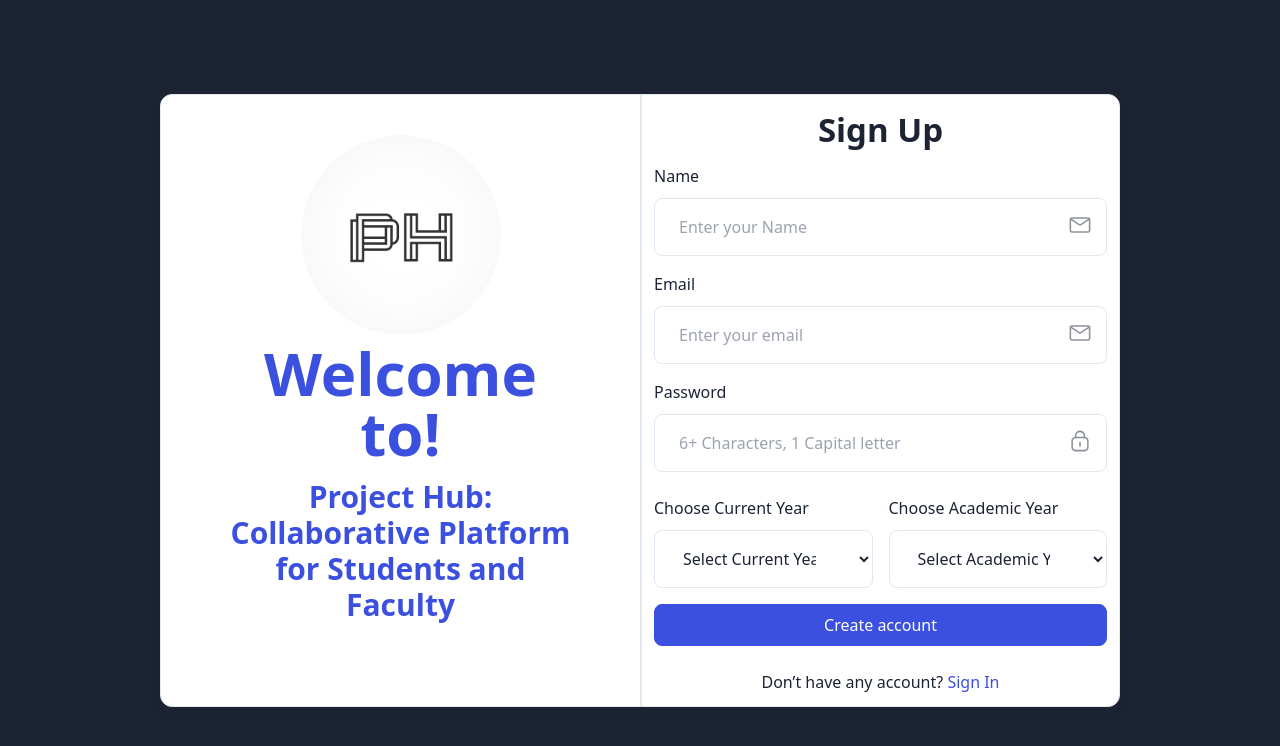
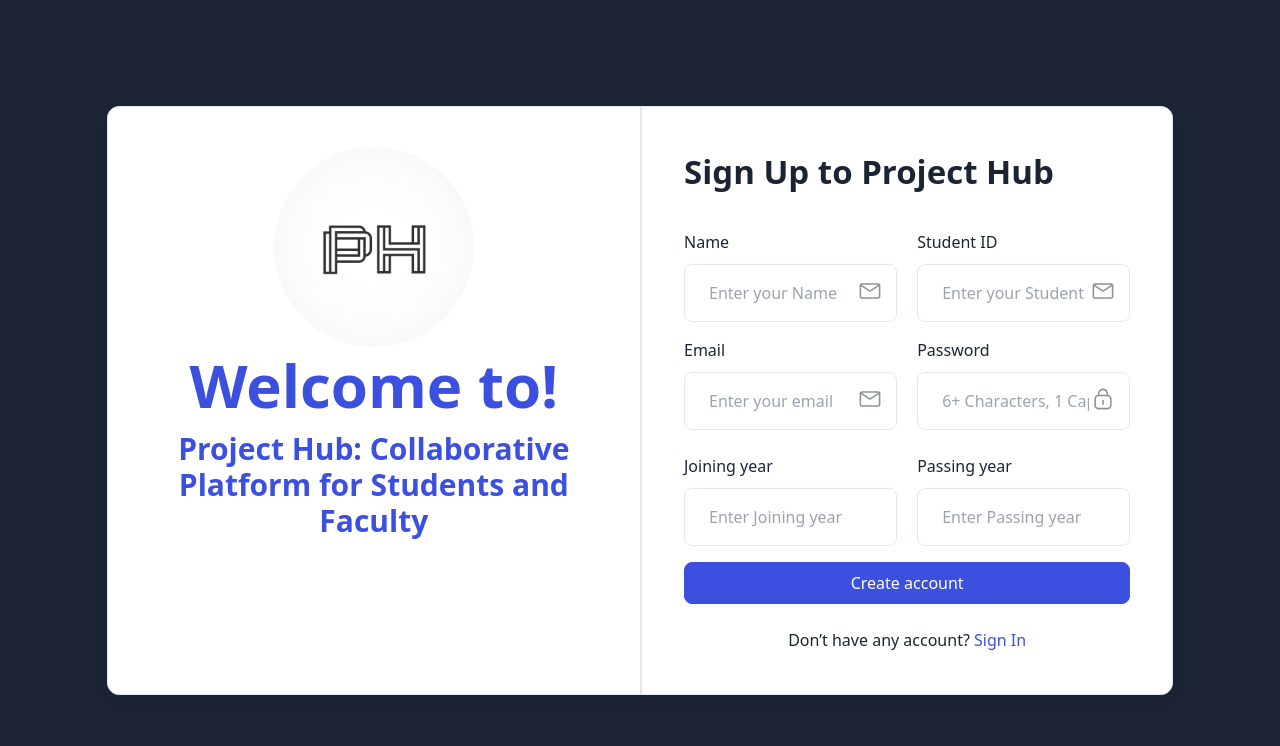
Before and after one commit to Zaid1681/Project_Hub, a React (Vite) app: page /auth/signup in a window 1280 px wide. Shown: the top 746 px of the page. Built offline with nearby package versions, Linux system fonts and the light colour scheme; a small style sheet from the web is missing.

Commit message:
Changes in SignUp Page and Minor changes

```diff
--- a/src/pages/Authentication/SignUp.jsx
+++ b/src/pages/Authentication/SignUp.jsx
@@ -60,7 +60,7 @@
             background: 'linear-gradient(to right, #3C50E0, #3C50E0',
             padding: '10px 50px',
           },
-          onClick: function () {}, // Callback after click
+          onClick: function () { }, // Callback after click
         }).showToast();
         setTimeout(() => {
           navigate('/');
@@ -88,7 +88,7 @@
   return (
     <>
       <div className="flex h-screen items-center justify-center bg-black text-black">
-        <div className="m-0 flex w-3/4 max-w-screen-xl rounded-xl  rounded-sm border border-stroke bg-white p-0 shadow-default dark:border-strokedark dark:bg-boxdark">
+        <div className="m-0 flex w-10/12 max-w-screen-xl rounded-xl  border border-stroke bg-white p-0 shadow-default dark:border-strokedark dark:bg-boxdark">
           <div className="hidden w-full xl:block xl:w-1/2">
             <div>
               <img
@@ -112,13 +112,14 @@
           </div>
 
           <div className="w-full border-stroke dark:border-strokedark xl:w-1/2 xl:border-l-2">
-            <div className="w-full  sm:p-13 xl:p-3">
+            <div className="w-full p-4 sm:p-12.5 xl:p-10.5">
               {/* <span className="mb-1.5 block font-medium">Start for free</span> */}
-              <h2 className="mb-3 text-center text-2xl font-bold text-black dark:text-white sm:text-title-xl2">
-                Sign Up
+              <h2 className="mb-9 text-2xl font-bold text-black dark:text-white sm:text-title-xl2">
+                Sign Up to Project Hub
               </h2>
 
               <form onSubmit={handleRegisterSubmit}>
+                <div className='flex gap-5'>
                   <div className="mb-4">
                     <label className="mb-2.5 block font-medium text-black dark:text-white">
                       Name
@@ -154,6 +155,42 @@
                   </div>
                   <div className="mb-4">
                     <label className="mb-2.5 block font-medium text-black dark:text-white">
+                      Student ID
+                    </label>
+                    <div className="relative">
+                      <input
+                        type="text"
+                        value={registerData.name}
+                        name="name"
+                        onChange={handleRegisterInputChange}
+                        placeholder="Enter your Student ID"
+                        className="w-full rounded-lg border border-stroke bg-transparent py-4 pl-6 pr-10 outline-none focus:border-primary focus-visible:shadow-none dark:border-form-strokedark dark:bg-form-input dark:focus:border-primary"
+                      />
+
+                      <span className="absolute right-4 top-4">
+                        <svg
+                          className="fill-current"
+                          width="22"
+                          height="22"
+                          viewBox="0 0 22 22"
+                          fill="none"
+                          xmlns="http://www.w3.org/2000/svg"
+                        >
+                          <g opacity="0.5">
+                            <path
+                              d="M19.2516 3.30005H2.75156C1.58281 3.30005 0.585938 4.26255 0.585938 5.46567V16.6032C0.585938 17.7719 1.54844 18.7688 2.75156 18.7688H19.2516C20.4203 18.7688 21.4172 17.8063 21.4172 16.6032V5.4313C21.4172 4.26255 20.4203 3.30005 19.2516 3.30005ZM19.2516 4.84692C19.2859 4.84692 19.3203 4.84692 19.3547 4.84692L11.0016 10.2094L2.64844 4.84692C2.68281 4.84692 2.71719 4.84692 2.75156 4.84692H19.2516ZM19.2516 17.1532H2.75156C2.40781 17.1532 2.13281 16.8782 2.13281 16.5344V6.35942L10.1766 11.5157C10.4172 11.6875 10.6922 11.7563 10.9672 11.7563C11.2422 11.7563 11.5172 11.6875 11.7578 11.5157L19.8016 6.35942V16.5688C19.8703 16.9125 19.5953 17.1532 19.2516 17.1532Z"
+                              fill=""
+                            />
+                          </g>
+                        </svg>
+                      </span>
+                    </div>
+                  </div>
+                </div>
+
+                <div className='flex gap-5'>
+                  <div className="mb-4">
+                    <label className="mb-2.5 block font-medium text-black dark:text-white">
                       Email
                     </label>
                     <div className="relative">
@@ -185,7 +222,6 @@
                       </span>
                     </div>
                   </div>
-
                   <div className="mb-6">
                     <label className="mb-2.5 block font-medium text-black dark:text-white">
                       Password
@@ -223,11 +259,82 @@
                       </span>
                     </div>
                   </div>
+                  {/* <div className="mb-6">
+                    <label className="mb-2.5 block font-medium text-black dark:text-white">
+                      Confrim Password
+                    </label>
+                    <div className="relative">
+                      <input
+                        type="password"
+                        value={registerData.password}
+                        placeholder="6+ Characters, 1 Capital letter"
+                        name="password"
+                        onChange={handleRegisterInputChange}
+                        className="w-full rounded-lg border border-stroke bg-transparent py-4 pl-6 pr-10 outline-none focus:border-primary focus-visible:shadow-none dark:border-form-strokedark dark:bg-form-input dark:focus:border-primary"
+                      />
 
-                <div className="flex space-x-4">
+                      <span className="absolute right-4 top-4">
+                        <svg
+                          className="fill-current"
+                          width="22"
+                          height="22"
+                          viewBox="0 0 22 22"
+                          fill="none"
+                          xmlns="http://www.w3.org/2000/svg"
+                        >
+                          <g opacity="0.5">
+                            <path
+                              d="M16.1547 6.80626V5.91251C16.1547 3.16251 14.0922 0.825009 11.4797 0.618759C10.0359 0.481259 8.59219 0.996884 7.52656 1.95938C6.46094 2.92188 5.84219 4.29688 5.84219 5.70626V6.80626C3.84844 7.18438 2.33594 8.93751 2.33594 11.0688V17.2906C2.33594 19.5594 4.19219 21.3813 6.42656 21.3813H15.5016C17.7703 21.3813 19.6266 19.525 19.6266 17.2563V11C19.6609 8.93751 18.1484 7.21876 16.1547 6.80626ZM8.55781 3.09376C9.31406 2.40626 10.3109 2.06251 11.3422 2.16563C13.1641 2.33751 14.6078 3.98751 14.6078 5.91251V6.70313H7.38906V5.67188C7.38906 4.70938 7.80156 3.78126 8.55781 3.09376ZM18.1141 17.2906C18.1141 18.7 16.9453 19.8688 15.5359 19.8688H6.46094C5.05156 19.8688 3.91719 18.7344 3.91719 17.325V11.0688C3.91719 9.52189 5.15469 8.28438 6.70156 8.28438H15.2953C16.8422 8.28438 18.1141 9.52188 18.1141 11V17.2906Z"
+                              fill=""
+                            />
+                            <path
+                              d="M10.9977 11.8594C10.5852 11.8594 10.207 12.2031 10.207 12.65V16.2594C10.207 16.6719 10.5508 17.05 10.9977 17.05C11.4102 17.05 11.7883 16.7063 11.7883 16.2594V12.6156C11.7883 12.2031 11.4102 11.8594 10.9977 11.8594Z"
+                              fill=""
+                            />
+                          </g>
+                        </svg>
+                      </span>
+                    </div>
+                  </div> */}
+                </div>
+
+                <div className='flex gap-5'>
+                  <div className="mb-4">
+                    <label className="mb-2.5 block font-medium text-black dark:text-white">
+                      Joining year
+                    </label>
+                    <div className="relative">
+                      <input
+                        type="text"
+                        value={registerData.name}
+                        name="name"
+                        onChange={handleRegisterInputChange}
+                        placeholder="Enter Joining year"
+                        className="w-full rounded-lg border border-stroke bg-transparent py-4 pl-6 pr-10 outline-none focus:border-primary focus-visible:shadow-none dark:border-form-strokedark dark:bg-form-input dark:focus:border-primary"
+                      />
+                    </div>
+                  </div>
+                  <div className="mb-4">
+                    <label className="mb-2.5 block font-medium text-black dark:text-white">
+                      Passing year
+                    </label>
+                    <div className="relative">
+                      <input
+                        type="text"
+                        value={registerData.name}
+                        name="name"
+                        onChange={handleRegisterInputChange}
+                        placeholder="Enter Passing year"
+                        className="w-full rounded-lg border border-stroke bg-transparent py-4 pl-6 pr-10 outline-none focus:border-primary focus-visible:shadow-none dark:border-form-strokedark dark:bg-form-input dark:focus:border-primary"
+                      />
+                    </div>
+                  </div>
+                </div>
+
+                {/* <div className="flex space-x-4">
                   <div className="mb-4 flex-1">
                     <label className="mb-2.5 block font-medium text-black dark:text-white">
-                      Choose Current Year
+                      select year
                     </label>
                     <div className="relative">
                       <select
@@ -253,7 +360,7 @@
                           xmlns="http://www.w3.org/2000/svg"
                         >
                           {/* SVG content */}
-                        </svg>
+                {/* </svg>
                       </span>
                     </div>
                   </div>
@@ -283,11 +390,11 @@
                           xmlns="http://www.w3.org/2000/svg"
                         >
                           {/* SVG content */}
-                        </svg>
+                {/* </svg>
                       </span>
                     </div>
                   </div>
-                </div>
+                </div> */}
 
                 <div className="">
                   <input
--- a/src/pages/FacultyGroupVPage/GroupDetailsPage.jsx
+++ b/src/pages/FacultyGroupVPage/GroupDetailsPage.jsx
@@ -132,7 +132,7 @@
     <main className="bg-gray-100 min-h-screen">
       <section className="mx-auto md:p-10">
         <div className="container mx-auto rounded-lg bg-white p-8 shadow-md">
-          <h2 className="mb-7 text-3xl font-semibold text-[#0C356A]">GROUP</h2>
+          <h2 className="mb-7 text-3xl font-semibold text-black">GROUP</h2>
 
           <div className="space-y-6">
             <div className="flex items-center  text-black ">
--- a/src/pages/FacultyGroupVPage/component/ApprovedGroupsPage.jsx
+++ b/src/pages/FacultyGroupVPage/component/ApprovedGroupsPage.jsx
@@ -105,6 +105,7 @@
           href={`/${currentYear}/groups/${subject}/${semester}/${academic}/assignTask`}
           // onClick={handleShowGroups}
           className={`w-30 rounded bg-[#0C356A] p-2  text-center text-white md:w-80 `}
+          className={`rounded bg-[#0C356A] w-30 md:w-80  p-2 text-center text-white `}
         >
           Assign Task
         </a>
--- a/src/pages/IndividualGroupDetailsPage.jsx
+++ b/src/pages/IndividualGroupDetailsPage.jsx
@@ -93,7 +93,7 @@
           background: 'linear-gradient(to right, #3C50E0, #3C50E0',
           padding: '10px 50px',
         },
-        onClick: function () {}, // Callback after click
+        onClick: function () { }, // Callback after click
       }).showToast();
       // console.log(response.data.data);
     } catch (error) {
@@ -153,19 +153,19 @@
       </div>
       <section className="mx-auto mt-10  md:p-10">
         <div className="container mx-auto rounded-lg bg-white p-8 shadow-md">
-          <h2 className="mb-7 text-3xl font-semibold text-[#0C356A]">GROUP</h2>
+          <h2 className="mb-7 text-3xl font-semibold text-black">GROUP</h2>
 
           <div className="space-y-6">
-            <div className="flex items-center gap-10  text-black ">
+            <div className="flex items-center  text-black ">
               {/* <h1 className="text-xl font-medium">Group No - 1</h1> */}
-              <h1 className="text-xl font-medium">Members Name : </h1>
-              <div className="flex gap-5">
+              <div className="flex flex-wrap gap-2">
+                <h1 className="text-xl font-medium">Members Name : </h1>
                 {membersName?.map((data, index) => (
-                  <h1 className=" text-xl font-medium">{data},</h1>
+                  <h1 key={index} className="text-xl font-medium inline-block md:block">{data},</h1>
                 ))}
               </div>
             </div>
-            <div className="flex gap-10 text-black">
+            <div className="flex flex-col md:flex-row gap-2 md:gap-10 text-black">
               {' '}
               <h1 className="text-xl font-medium">
                 <span>Year : </span>
@@ -283,7 +283,7 @@
               </div>
               <div className="flex items-center gap-3 text-center">
                 <h1 className="text-xl font-medium">Status: </h1>{' '}
-                <h1 className="flex items-center text-center">
+                <h1 className="flex items-center text-center border rounded-xl bg-[#0C356A] text-white px-5 py-2">
                   {val.isApproved === true ? 'Approved' : 'Not Approved'}
                 </h1>
               </div>
--- a/src/pages/TaskAssignPage/AssignTaskFaculty.jsx
+++ b/src/pages/TaskAssignPage/AssignTaskFaculty.jsx
@@ -735,8 +735,8 @@
                 placeholder="mm/dd/yyyy hh:mm"
                 onChange={(date) => handleChange2('assignedDate', date)}
 
-                // defaultValue={date}
-                // onChange={handleDateChange}
+              // defaultValue={date}
+              // onChange={handleDateChange}
               />
             </div>{' '}
             <span className="text-gray-500 mx-4">to</span>
--- a/src/pages/TaskAssignPage/TaskSubmissions.jsx
+++ b/src/pages/TaskAssignPage/TaskSubmissions.jsx
@@ -86,7 +86,7 @@
       {/* Right Panel */}
       <div className="w-full">
         {' '}
-        <div className="sticky top-28  ml-4 w-full w-full overflow-hidden bg-white p-10">
+        <div className="sticky top-28  ml-4 w-full overflow-hidden text-black bg-white p-10">
           <p className="pb-5 text-xl font-bold">Submission Details</p>
           <div className="flex flex-col gap-4">
             <div>
```
Lines whose indentation alone changed are shown as unchanged.
